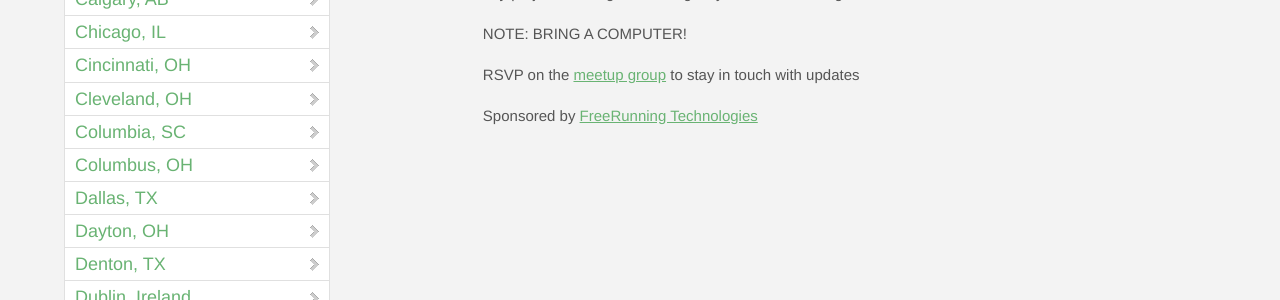
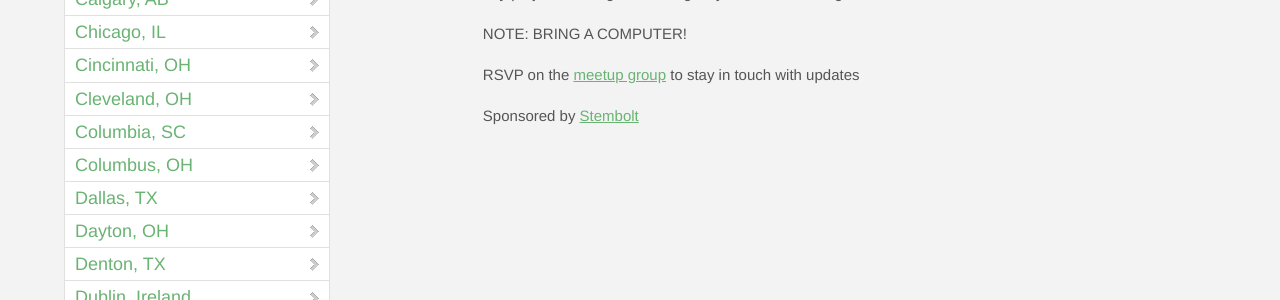
Before and after one commit to OpenHack/openhack.github.com, a Jekyll site: the page built from victoria/index.markdown, in a window 1280 px wide and 900 px high, scrolled down 677 px. Shown: the part 153-453 px from the top of the window. Built offline with Jekyll 4.4.1, drawn with Linux system fonts in a browser that asks for light colours; nearby versions of some CDN libraries; comment, search, counter and statistics services are not loaded.

Commit message:
Update openhack vic sponsor link

```diff
--- a/victoria/index.markdown
+++ b/victoria/index.markdown
@@ -25,4 +25,4 @@ NOTE: BRING A COMPUTER!
 
 RSVP on the [meetup group](http://www.meetup.com/OpenHack-Victoria) to stay in touch with updates
 
-Sponsored by [FreeRunning Technologies](http://www.freerunningtech.com)
+Sponsored by [Stembolt](https://stembolt.com/)
```
